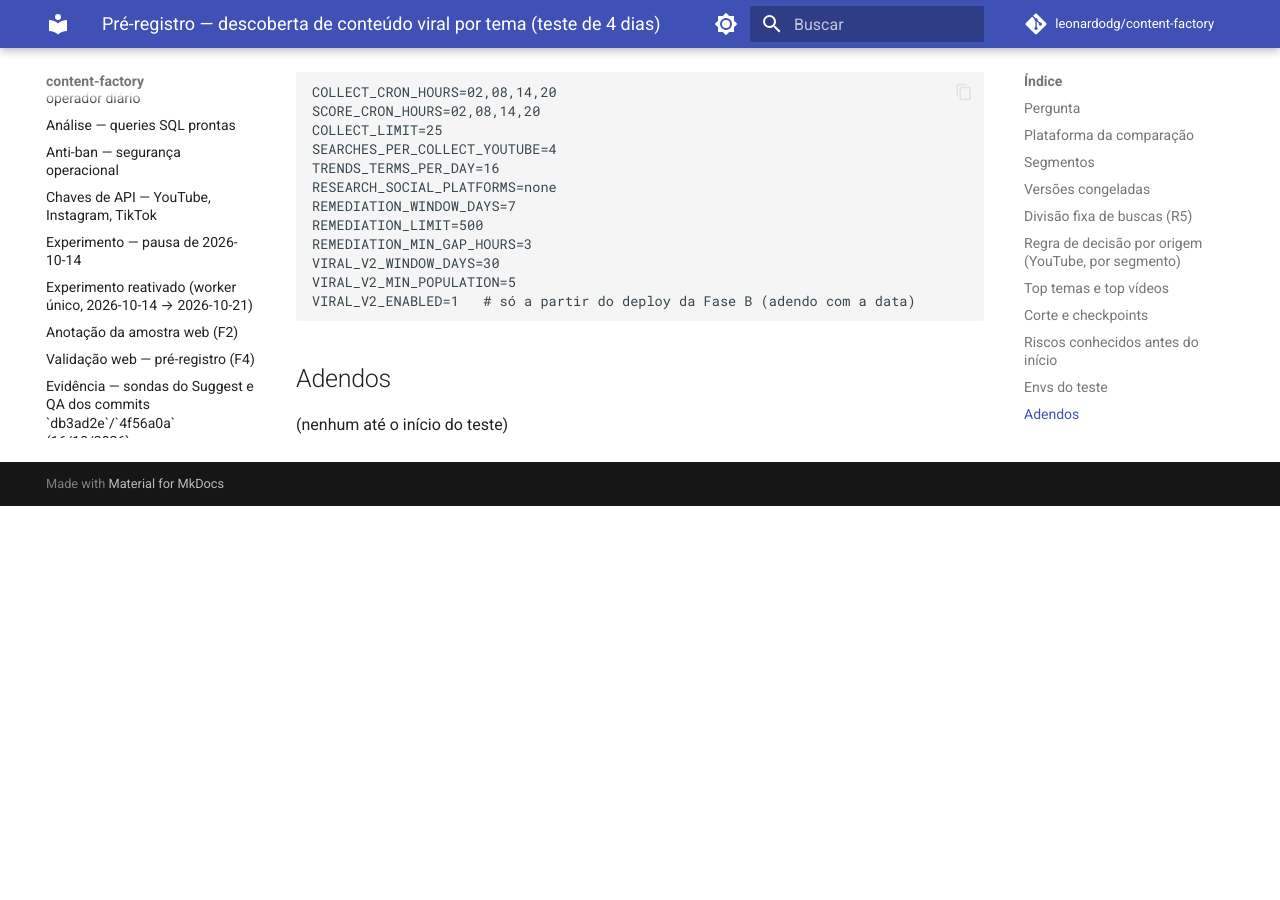
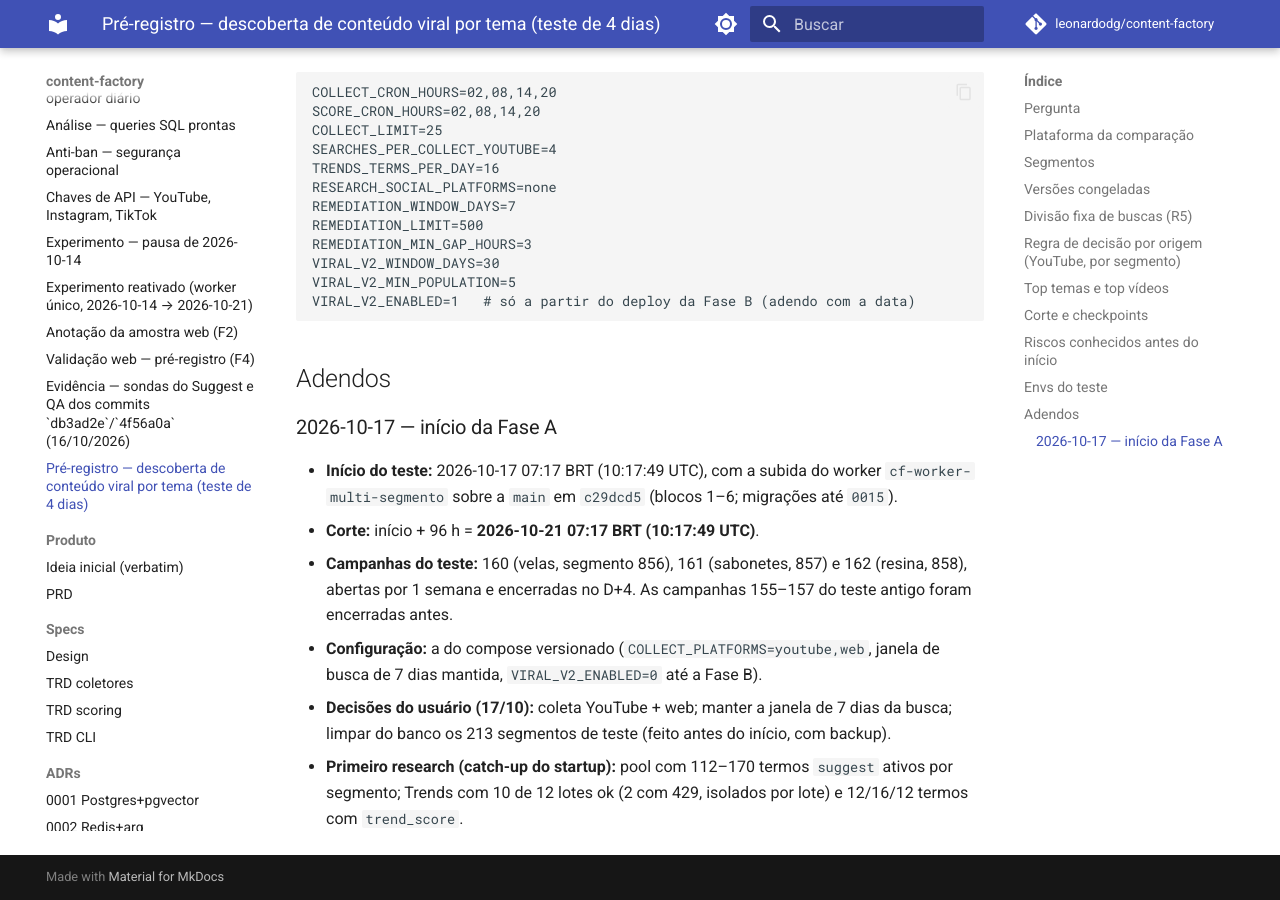
Before and after one commit to leonardodg/content-factory, an MkDocs documentation site: the page built from docs/manual/pre-registro-viral-por-tema.md, in a window 1280 px wide and 900 px high, scrolled down 3146 px. Built offline with MkDocs 1.6.1 and Material for MkDocs 9.7.7, drawn with Linux system fonts in a browser that asks for light colours; comment, search, counter and statistics services are not loaded; before the commit the page ends 3652 px from its top, so only the background shows below that.

Commit message:
docs(preregistro): adendo do inicio da Fase A + runbook corrigido
Adendo: inicio 2026-10-17 07:17 BRT (10:17:49 UTC), corte em +96 h,
campanhas 160-162, decisoes do usuario e o 1o research. Runbook: migracoes
rodam da arvore principal (a imagem nao tem alembic.ini) e compose run
precisa de -T (sem TTY a saida se perde).

Co-Authored-By: Claude Opus 5.5 <noreply@anthropic.com>
Claude-Session: https://claude.ai/code/session_01MukVk9tmY1SbNMkib7uHyt

```diff
--- a/docs/manual/pre-registro-viral-por-tema.md
+++ b/docs/manual/pre-registro-viral-por-tema.md
@@ -121,4 +121,20 @@ VIRAL_V2_ENABLED=1   # só a partir do deploy da Fase B (adendo com a data)
 
 ## Adendos
 
-(nenhum até o início do teste)
+### 2026-10-17 — início da Fase A
+
+- **Início do teste:** 2026-10-17 07:17 BRT (10:17:49 UTC), com a subida do
+  worker `cf-worker-multi-segmento` sobre a `main` em `c29dcd5` (blocos 1–6;
+  migrações até `0015`).
+- **Corte:** início + 96 h = **2026-10-21 07:17 BRT (10:17:49 UTC)**.
+- **Campanhas do teste:** 160 (velas, segmento 856), 161 (sabonetes, 857) e
+  162 (resina, 858), abertas por 1 semana e encerradas no D+4. As campanhas
+  155–157 do teste antigo foram encerradas antes.
+- **Configuração:** a do compose versionado (`COLLECT_PLATFORMS=youtube,web`,
+  janela de busca de 7 dias mantida, `VIRAL_V2_ENABLED=0` até a Fase B).
+- **Decisões do usuário (17/10):** coleta YouTube + web; manter a janela de 7
+  dias da busca; limpar do banco os 213 segmentos de teste (feito antes do
+  início, com backup).
+- **Primeiro research (catch-up do startup):** pool com 112–170 termos
+  `suggest` ativos por segmento; Trends com 10 de 12 lotes ok (2 com 429,
+  isolados por lote) e 12/16/12 termos com `trend_score`.
```
Also changed, not shown: docs/ai-plans/2026-10-17-deploy-viral-por-tema.md (+8 -4 lines).
